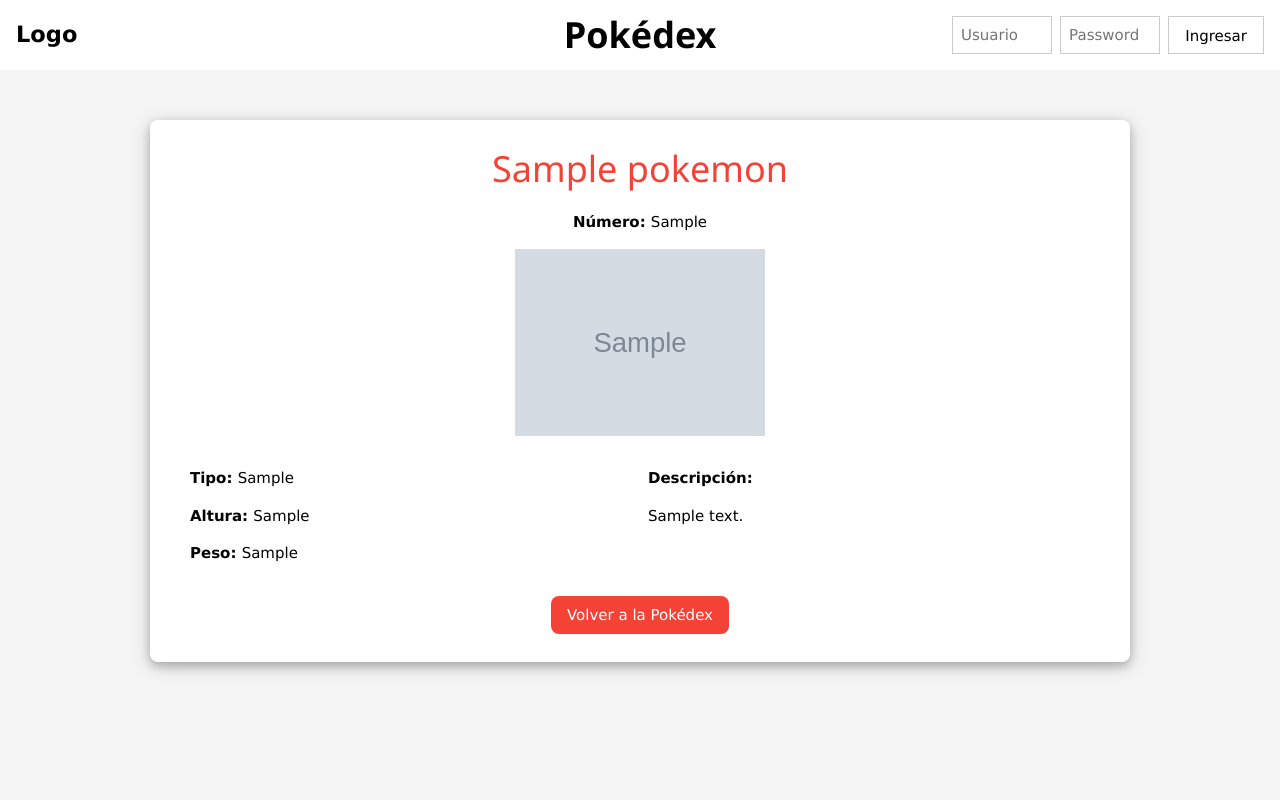
After one commit to rodrigogarcia00/Pokedex, a PHP site: page /detalle-pokemon.php?id=1 in a window 1280 px wide. The commit adds this page. Run offline with PHP 8.4, Linux system fonts and the light colour scheme; tables that the repository leaves empty or names only in its code hold one stand-in row (values such as "Sample post"); grey boxes marked "Sample" are stand-in pictures.

Commit message:
avance_ver_detalle

```diff
--- /dev/null
+++ b/css/detalle-pokemon.css
@@ -0,0 +1,14 @@
+body {
+    min-height: 100vh;
+    background-color: #f5f5f5;
+}
+
+.detalle-contenedor {
+    margin-top: 50px;
+    margin-bottom: 50px;
+}
+
+.pokemon-imagen {
+    width: 250px;
+    height: auto;
+}
--- /dev/null
+++ b/detalle-pokemon.php
@@ -0,0 +1,53 @@
+<?php
+require_once("conexion.php");
+
+$id = $_GET['id'] ?? null;
+
+if (!$id) {
+    echo "No se indicó ningún Pokémon.";
+    exit;
+}
+
+$sql = "SELECT * FROM pokemons WHERE id=$id";
+
+$resultado = $conexion->query($sql);
+
+$pokemon = $resultado->fetch_object();
+
+include("header.php");
+?>
+
+
+<main class="w3-container">
+    <div class="w3-content w3-card-4 w3-white w3-round-large w3-padding-large detalle-contenedor">
+        <div class="w3-center w3-margin-bottom">
+            <?php
+            echo "<h1 class='w3-text-red'>" . $pokemon->nombre . "</h1>";
+            echo "<p><strong>Número: </strong>" . $pokemon->numero . "</p>";
+            echo "<img src=" . $pokemon->imagen . " alt=" . $pokemon->nombre ." class='pokemon-imagen'>";
+            ?>
+        </div>
+
+        <div class="w3-row-padding">
+            <div class="w3-half">
+                <?php
+                echo "<p><strong>Tipo: </strong>" . $pokemon->tipo . "</p>";
+                echo "<p><strong>Altura: </strong>" . $pokemon->altura . "</p>";
+                echo "<p><strong>Peso: </strong>" . $pokemon->peso . "</p>";
+                ?>
+            </div>
+            <div class="w3-half">
+                <p><strong>Descripción:</strong></p>
+
+                <div>
+                    <?php echo $pokemon->descripcion; ?>
+                </div>
+            </div>
+        </div>
+        <div class="w3-center w3-margin-top w3-margin-bottom">
+            <a href="index.php" class="w3-button w3-red w3-round-large">Volver a la Pokédex</a>
+        </div>
+    </div>
+
+</main>
+</html>
--- /dev/null
+++ b/header.php
@@ -0,0 +1,25 @@
+<!DOCTYPE html>
+<html lang="es">
+<head>
+    <meta charset="UTF-8">
+    <title>Pokedex</title>
+    <link rel="stylesheet" href="https://www.w3schools.com/w3css/5/w3.css">
+    <link rel="stylesheet" href="css/home.css">
+    <link rel="stylesheet" href="css/detalle-pokemon.css">
+</head>
+<body>
+    <header class="w3-row w3-padding header-pokedex">
+        <div class="w3-col l3 m3 s12 logo">
+            Logo
+        </div>
+        <div class="w3-col l6 m6 s12 titulo">
+            <h1>Pokédex</h1>
+        </div>
+        <div class="w3-col l3 m3 s12 login">
+            <form>
+                <input class="w3-input w3-border" type="text" placeholder="Usuario">
+                <input class="w3-input w3-border" type="password" placeholder="Password">
+                <input class="w3-button w3-border" type="submit" value="Ingresar"></input>
+            </form>
+        </div>
+    </header>
```
Also changed, not shown: index.php (+4 -24 lines).
